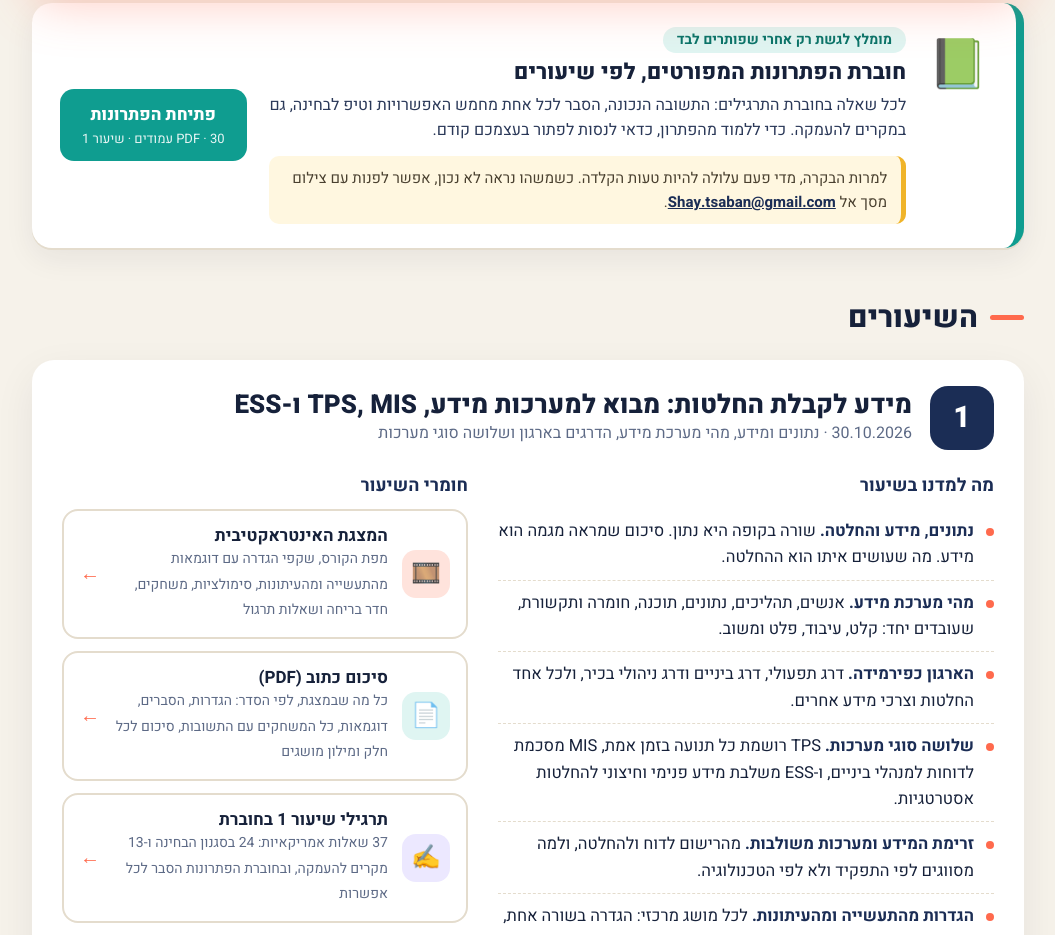
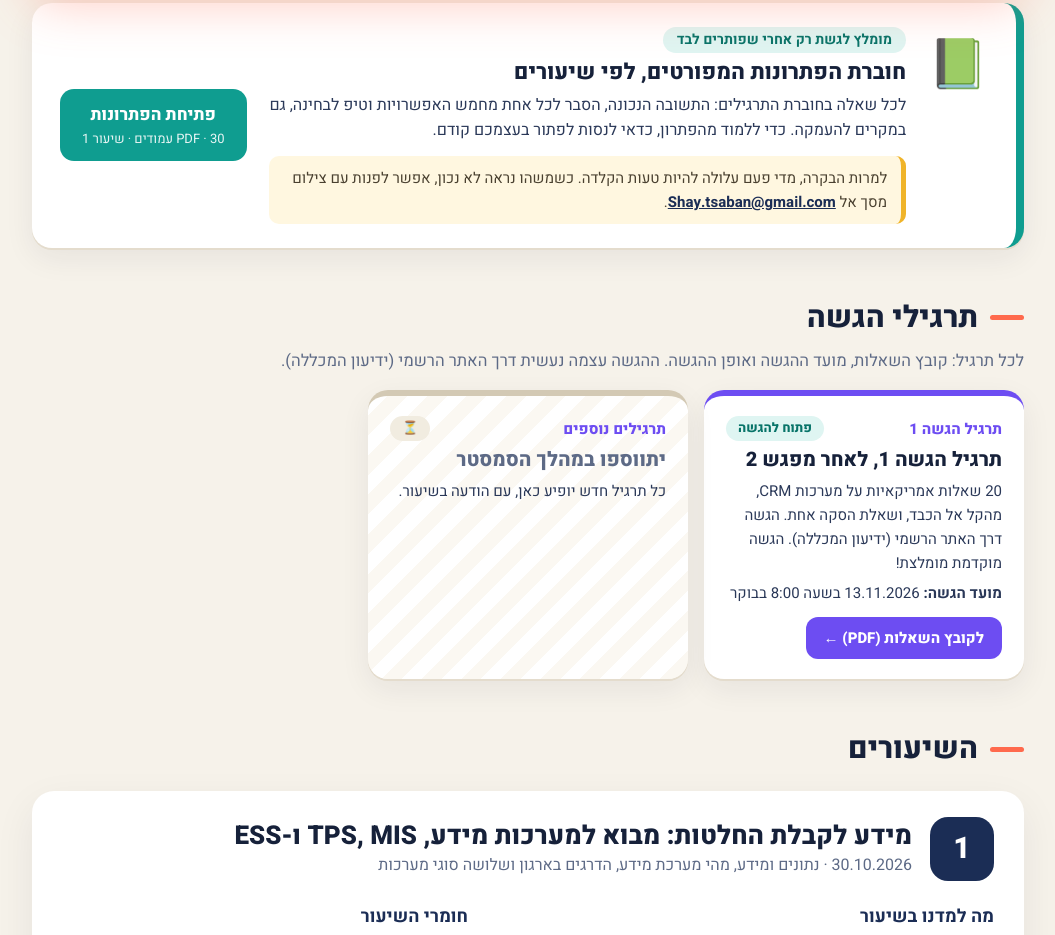
Before and after one commit to shaytsaban/intro-information-systems, a plain HTML site: page index.html in a window 1280 px wide. Shown: the part 552-1487 px from the top of the page, without its empty margins (112-1167 px from the left). Drawn offline with Linux system fonts and the light colour scheme.

Commit message:
Submission exercise 1 (after meeting 2, due 13.11.2026 08:00): 20-question PDF, assignments section back on the hub; lesson 2 deck, summary and card now point to it
Co-Authored-By: Claude Opus 5.5 <noreply@anthropic.com>

```diff
--- a/index.html
+++ b/index.html
@@ -161,6 +161,12 @@ footer{margin-top:60px;background:var(--navy);color:#c8d4f2;padding:40px 0}
     <a class="btn2" href="materials/solutions-booklet.pdf" target="_blank" rel="noopener">פתיחת הפתרונות<small>PDF · 30 עמודים · שיעור 1</small></a>
   </div>
 
+  <section class="block" id="assignments">
+    <h2 class="sec">תרגילי הגשה</h2>
+    <p class="secsub">לכל תרגיל: קובץ השאלות, מועד ההגשה ואופן ההגשה. ההגשה עצמה נעשית דרך האתר הרשמי (ידיעון המכללה).</p>
+    <div class="asg" id="asglist"></div>
+  </section>
+
   <section class="block" id="lectures">
     <h2 class="sec">השיעורים</h2>
 
@@ -272,8 +278,9 @@ footer{margin-top:60px;background:var(--navy);color:#c8d4f2;padding:40px 0}
         </div>
       </div>
       <div class="todo">
-        <h4>📝 תרגול מומלץ לשבוע הזה <span class="nosub">השבוע אין הגשה</span></h4>
+        <h4>📝 מה עושים השבוע <span class="nosub">תרגיל הגשה 1 · עד 13.11.2026, 8:00</span></h4>
         <ol>
+          <li><b>להגיש את <a href="materials/assignments/assignment-1.pdf" target="_blank" rel="noopener">תרגיל הגשה 1</a></b> (PDF, 20 שאלות) דרך האתר הרשמי (ידיעון המכללה), עד 13.11.2026 בשעה 8:00 בבוקר. הגשה מוקדמת מומלצת!</li>
           <li>לקרוא את סיכום שיעור 2, ולוודא שכל מושג במילון ברור.</li>
           <li>במצגת, משחקי הזיהוי: ״איזו זרוע?״ (שקף 33), ״חם או קר?״ (שקף 42), ״איזה סוג?״ (שקף 53) וסבב ״נכון או לא נכון״ (שקף 69).</li>
           <li>במצגת: 24 שאלות התרגול (שקף 67), חדר הבריחה (שקף 71) והסקר (שקף 72). הפתרון לכל אפשרות מופיע גם בסיכום.</li>
@@ -288,7 +295,7 @@ footer{margin-top:60px;background:var(--navy);color:#c8d4f2;padding:40px 0}
       </div>
     </article>
 
-    <div class="soon">⏳ <span>שיעורים נוספים יתווספו כאן במהלך הסמסטר, כל אחד עם מצגת, סיכום, תרגילים והקלטה. בשיעור הבא: <span dir="ltr">CRM</span> במקרה עסקי מלא, ומטלת הגשה.</span></div>
+    <div class="soon">⏳ <span>שיעורים נוספים יתווספו כאן במהלך הסמסטר, כל אחד עם מצגת, סיכום, תרגילים והקלטה. בשיעור הבא: <span dir="ltr">CRM</span> במקרה עסקי מלא.</span></div>
   </section>
 </main>
 
@@ -313,13 +320,13 @@ var RECORDINGS = {
 };
 /* תרגילי הגשה: הפרק הוסר מהדף כל עוד אין הגשה. כשתרגיל מתפרסם, מחזירים את section#assignments עם div#asglist, וממלאים title, due ו-link. */
 var ASSIGNMENTS = [
-  {n:1, title:"", topic:"", due:"", link:""}
+  {n:1, title:"תרגיל הגשה 1, לאחר מפגש 2", topic:"20 שאלות אמריקאיות על מערכות CRM, מהקל אל הכבד, ושאלת הסקה אחת. הגשה דרך האתר הרשמי (ידיעון המכללה). הגשה מוקדמת מומלצת!", due:"13.11.2026 בשעה 8:00 בבוקר", link:"materials/assignments/assignment-1.pdf"}
 ];
 (function(){
   var box=document.getElementById('asglist'); if(!box) return;
   box.innerHTML=ASSIGNMENTS.map(function(a){
     if(!a.link) return '<div class="ac pend"><div class="top"><span class="no">תרגיל הגשה '+a.n+'</span><span class="st wait">⏳ יפורסם בהמשך</span></div><h3>'+(a.title||'הפרטים יעודכנו כאן')+'</h3><p>'+(a.topic||'דף ההנחיות ומועד ההגשה יפורסמו בדף הזה במהלך הסמסטר.')+'</p></div>';
-    return '<div class="ac"><div class="top"><span class="no">תרגיל הגשה '+a.n+'</span><span class="st open">פתוח להגשה</span></div><h3>'+a.title+'</h3><p>'+(a.topic||'')+'</p>'+(a.due?'<p><b>מועד הגשה:</b> '+a.due+'</p>':'')+'<a class="go" href="'+a.link+'" target="_blank" rel="noopener">לדף ההנחיות ←</a></div>';
+    return '<div class="ac"><div class="top"><span class="no">תרגיל הגשה '+a.n+'</span><span class="st open">פתוח להגשה</span></div><h3>'+a.title+'</h3><p>'+(a.topic||'')+'</p>'+(a.due?'<p><b>מועד הגשה:</b> '+a.due+'</p>':'')+'<a class="go" href="'+a.link+'" target="_blank" rel="noopener">לקובץ השאלות (PDF) ←</a></div>';
   }).join('')+'<div class="ac pend"><div class="top"><span class="no">תרגילים נוספים</span><span class="st wait">⏳</span></div><h3>יתווספו במהלך הסמסטר</h3><p>כל תרגיל חדש יופיע כאן, עם הודעה בשיעור.</p></div>';
 })();
 function toEmbed(u){
```
Also changed, not shown: lectures/lecture-2/presentation.html (+2 -2 lines), 2 other files.
